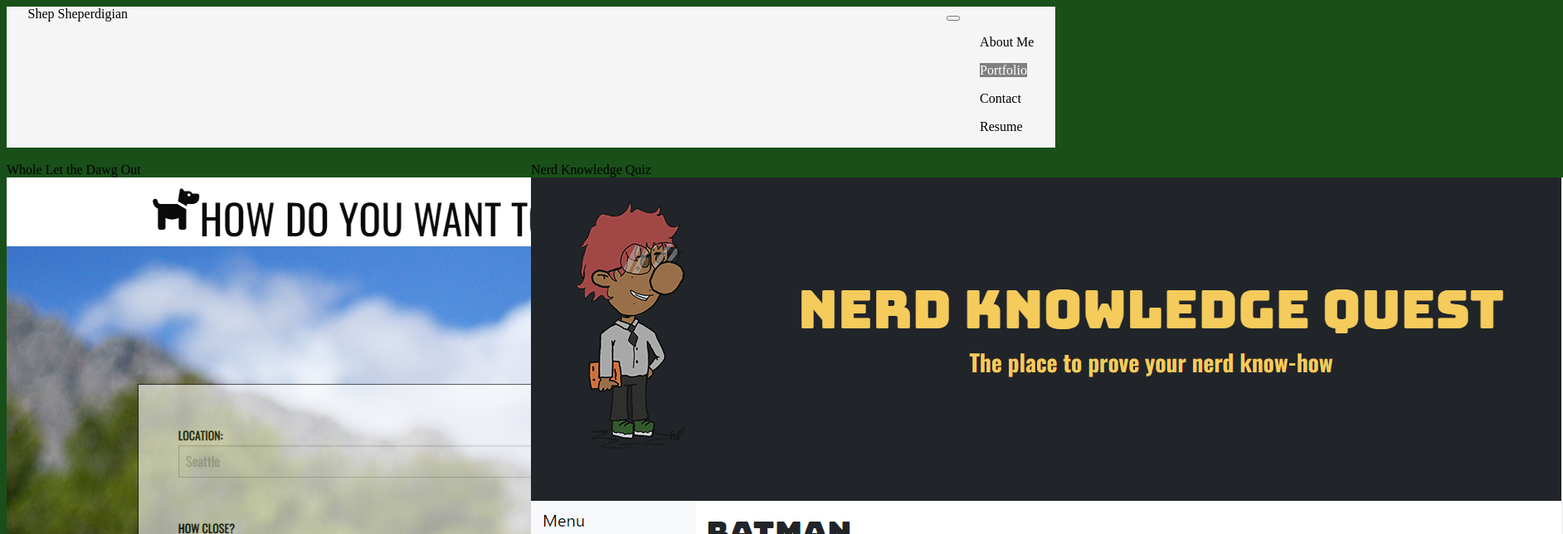
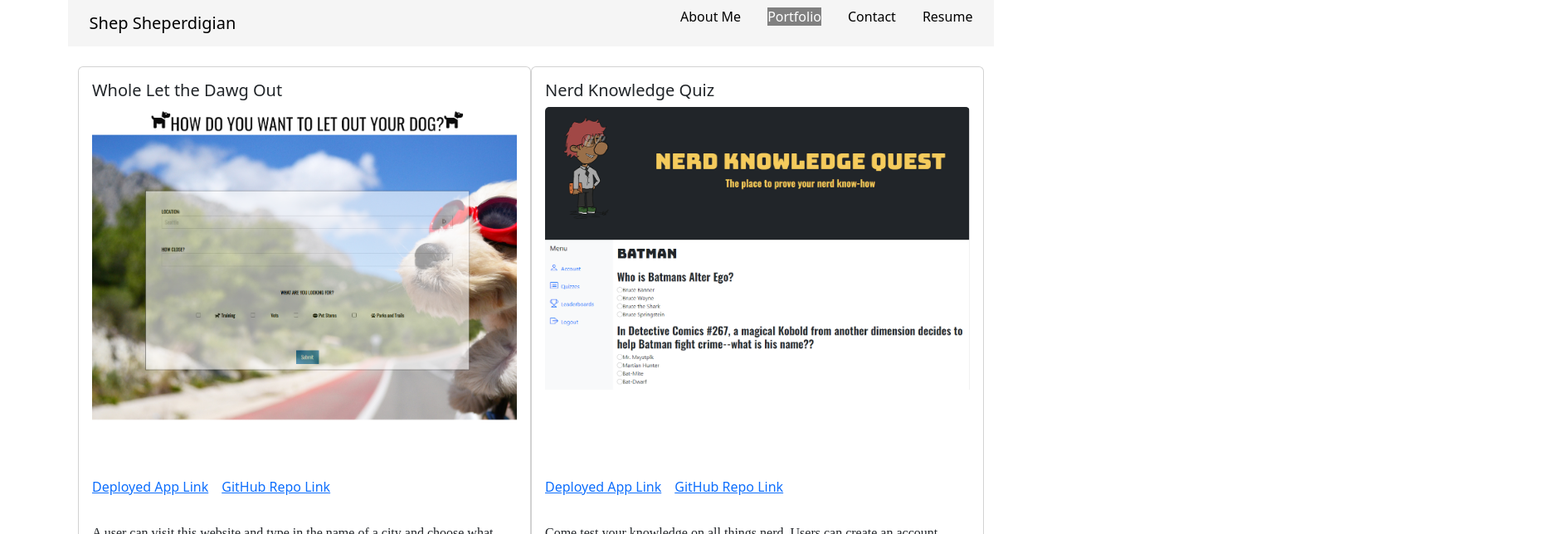
Before and after one commit to zshep/React_Portfolio, a React (Create React App) app: page /#/portfolio in a window 1280 px wide. Shown: the top 644 px of the page at 83% size, 1884 px wide, since content can reach past the window. Built offline with nearby package versions, Linux system fonts and the light colour scheme.

Commit message:
messed with styling that didn't really work, reinserted bootstrap on index.js to give back stlying that I original removed

```diff
--- a/package.json
+++ b/package.json
@@ -4,7 +4,6 @@
   "homepage": "https://zshep.github.io/React_Portfolio/",
   "private": true,
   "dependencies": {
-    "@testing-library/jest-dom": "^5.16.5",
     "@testing-library/react": "^13.4.0",
     "@testing-library/user-event": "^13.5.0",
     "bootstrap": "^5.3.3",
--- a/src/components/style.css
+++ b/src/components/style.css
@@ -1,5 +1,5 @@
 body{
-    background-color: rgb(25, 79, 25);
+    background-color: rgb(67, 72, 67);
 }
 
 @import url('https://fonts.googleapis.com/css2?family=Nanum+Gothic&display=swap');
--- a/src/index.js
+++ b/src/index.js
@@ -4,6 +4,8 @@ import App from './App';
 
 
 import { HashRouter } from 'react-router-dom';
+
+import 'bootstrap/dist/css/bootstrap.min.css';
 
 const root = ReactDOM.createRoot(document.getElementById('root'));
 root.render(
```
Also changed, not shown: src/App.js (+5 -3 lines), 2 other files (tests, documents, lock files or other folders).
